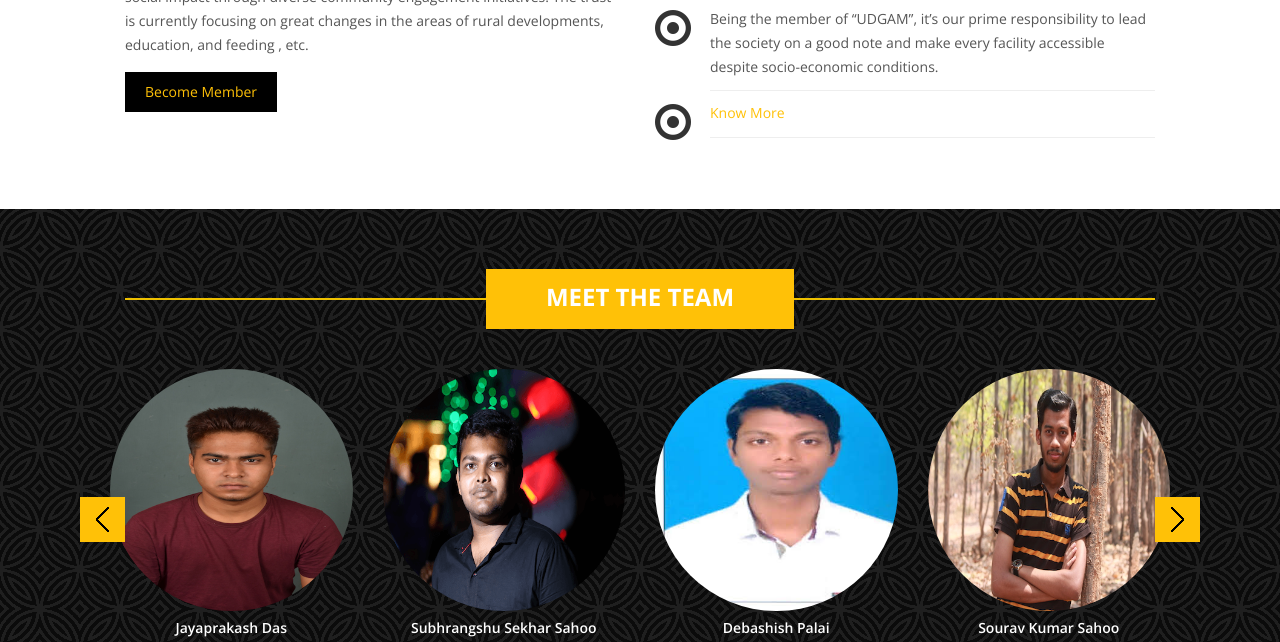
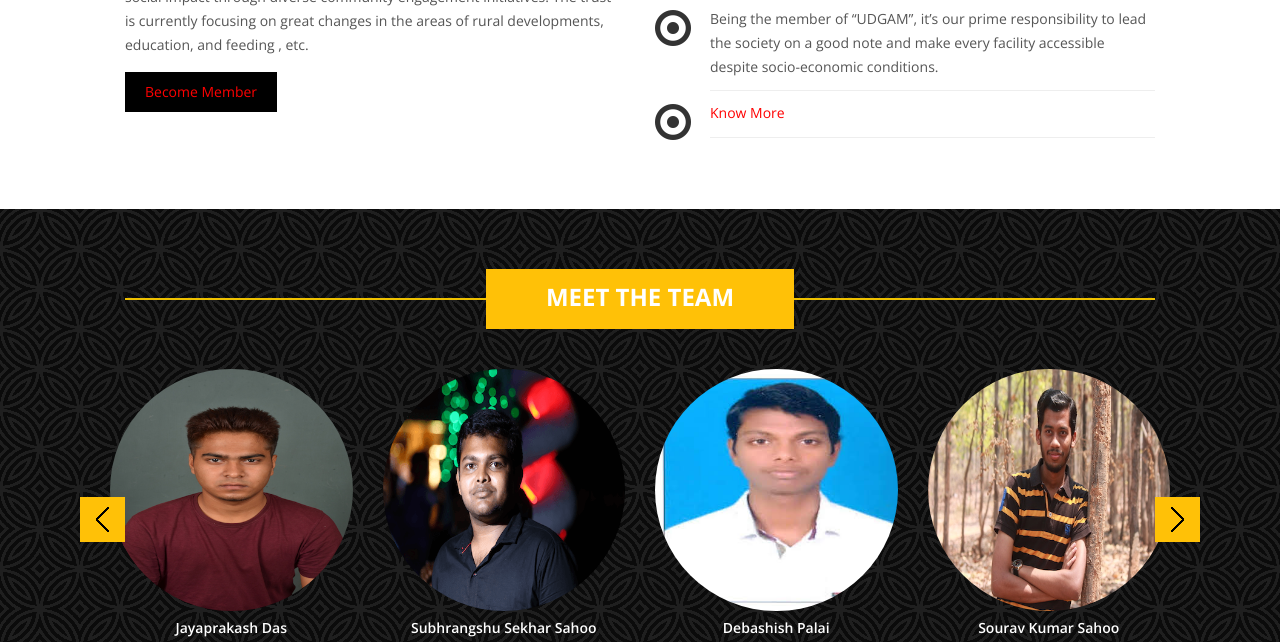
Before and after one commit to rahmanfullstack/udgam, a plain HTML site: page index.html in a window 1280 px wide. Shown: the part 1111-1753 px from the top of the page. Drawn offline with nearby package versions, Linux system fonts and the light colour scheme; some packages are replaced by stand-ins of ours.

Commit message:
Update template.css

```diff
--- a/css/template.css
+++ b/css/template.css
@@ -5,7 +5,7 @@ h4{font-weight:bold;font-size:20px;line-height:150%;color:#333333;}
 h5{font-weight:bold;font-size:20px;}
 h6{color:#ffc107;text-transform:uppercase;font-size:16px;font-weight:700;}
 .container{max-width:1060px;}
-a{color:#ffc107;font-weight:500;outline:0;}
+a{color:red;font-weight:500;outline:0;}
 a:focus, a:hover{text-decoration:none;color:#525252;outline:0;}
 a.dark{color:#000;padding-bottom:5px;border-bottom:1px solid #000;font-weight:600;}
 a.colored{color:#ffc107;padding-bottom:5px;border-bottom:1px solid #ffc107;font-weight:500;}
```
